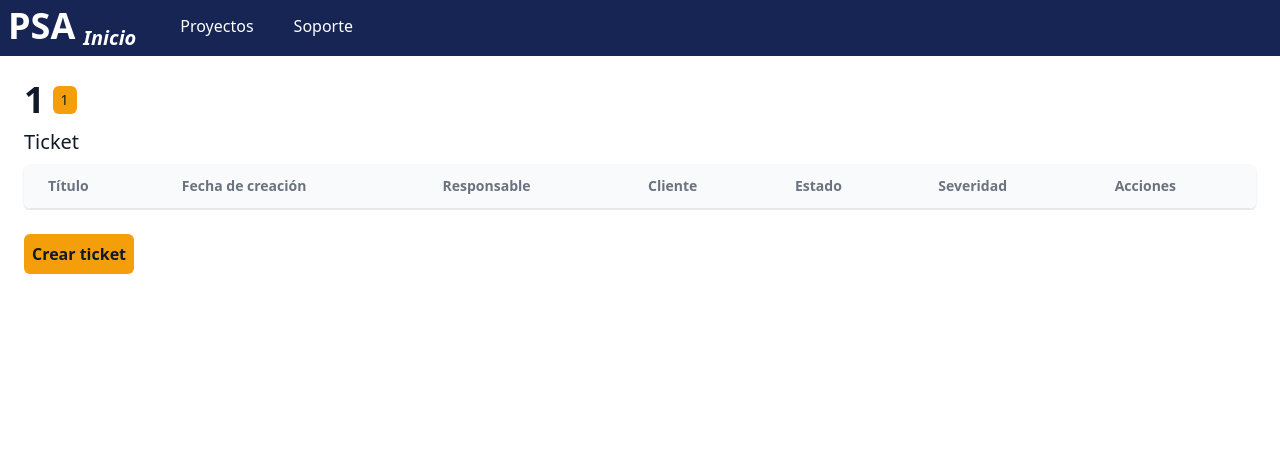
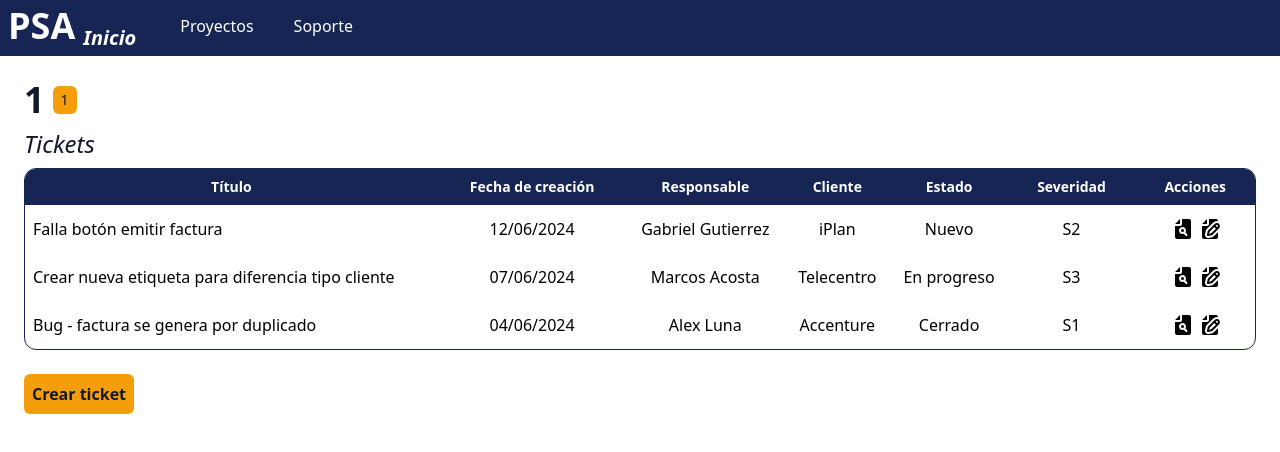
Before and after one commit to MatiasPriano/Sistema-De-Gestion-Front, a Next.js app: page /products/1/1/ in a window 1280 px wide. Shown: the top 452 px of the page. Built offline with nearby package versions, Linux system fonts and the light colour scheme.

Commit message:
Agrego mejoras en tabla de tickets + acciones de ver y editar y row selector decorativo

```diff
--- a/components/productGridRow.tsx
+++ b/components/productGridRow.tsx
@@ -4,7 +4,6 @@ interface ProductGridRowProps {
     name: string;
     version: string;
 }
-
 
 export default function ProductGridRow({ product }: {product: ProductGridRowProps}) {
 
@@ -20,7 +19,7 @@ export default function ProductGridRow({ product }: {product: ProductGridRowProp
     }
 
     return (
-        <tr key={`${product.name}`} className="h-10">
+        <tr key={`${product.name}`} className="h-10 hover:bg-blue-100">
             <td className="px-2 py-3 w-2/4">
                 <div className="flex items-center">
                     <div className="text-s font-medium text-gray-900 max-w-xs">
@@ -50,7 +49,8 @@ export default function ProductGridRow({ product }: {product: ProductGridRowProp
 
             <td className="px-2 py-3 w-1/4">
                 <div className="flex items-center justify-center">
-                    <button type="button" onClick={handleNewTicketButton} className="relative text-black hover:text-blue-600">
+                    <button type="button" onClick={handleNewTicketButton}
+                            className="bg-amber-500 relative text-black hover:text-blue-600 hover:bg-amber-200 rounded-md px-2 border">
                         <svg className="w-7 h-7" aria-hidden="true" xmlns="http://www.w3.org/2000/svg"
                                 width="24" height="24" fill="none" viewBox="0 0 24 24">
                             <path stroke="currentColor" stroke-linecap="round" stroke-linejoin="round" stroke-width="2" d="M18 9V4a1 1 0 0 0-1-1H8.914a1 1 0 0 0-.707.293L4.293 7.207A1 1 0 0 0 4 7.914V20a1 1 0 0 0 1 1h4M9 3v4a1 1 0 0 1-1 1H4m11 6v4m-2-2h4m3 0a5 5 0 1 1-10 0 5 5 0 0 1 10 0Z"/>
--- a/components/productsMock.tsx
+++ b/components/productsMock.tsx
@@ -9,3 +9,5 @@ const productsList = [
     ]
 
 export default productsList;
+
+//QUITAR LUEGO
--- a/components/ticketGridRow.tsx
+++ b/components/ticketGridRow.tsx
@@ -1,29 +1,63 @@
+import { useRouter } from "next/router";
+
 export default function TicketGridRow({ ticket }: {ticket: any}) {
 
+    const router = useRouter();
+    const { product, version, ticketId } = router.query;
+
+    const handleViewTicket = () => {
+        router.push(`/products/${product}/${version}/${ticket.id}`)
+    }
+
+    const handleEditTicket = () => {
+        router.push(`/products/${product}/${version}/${ticket.id}/edit`)
+    }
+
+
     return (
-        <tr key={`${ticket['title']}`}>
-            <td className="px-6 py-4 whitespace-no-wrap border-b border-gray-200">
+        <tr key={`${ticket['title']}`} className="hover:bg-blue-100">
+            <td className="px-2 py-3">
                 <div className="flex items-center">{ticket['title']}</div>
             </td>
 
-            <td className="px-6 py-4 whitespace-no-wrap border-b border-gray-200">
-                <div className="text-sm leading-5 text-gray-900">{ticket['creationDateTime']}</div>
+            <td className="px-2 py-3">
+                <div className="flex items-center justify-center">{ticket['createdDateTime']}</div>
             </td>
 
-            <td className="px-6 py-4 whitespace-no-wrap border-b border-gray-200">
-                <div className="flex items-center">{ticket['assignee']}</div>
+            <td className="px-2 py-3">
+                <div className="flex items-center justify-center">{ticket['assignee']}</div>
             </td>
 
-            <td className="px-6 py-4 whitespace-no-wrap border-b border-gray-200">
-                <div className="flex items-center">{ticket['client']}</div>
+            <td className="px-2 py-3">
+                <div className="flex items-center justify-center">{ticket['client']}</div>
             </td>
 
-            <td className="px-6 py-4 whitespace-no-wrap border-b border-gray-200">
-                <div className="flex items-center">{ticket['state']}</div>
+            <td className="px-2 py-3">
+                <div className="flex items-center justify-center">{ticket['state']}</div>
             </td>
 
-            <td className="px-6 py-4 whitespace-no-wrap border-b border-gray-200">
-                <div className="flex items-center">{ticket['severity']}</div>
+            <td className="px-2 py-3">
+                <div className="flex items-center justify-center">{ticket['severity']}</div>
+            </td>
+
+            <td className="px-2 py-3">
+                <div className="flex justify-center">
+                    <div className="flex items-center px-1">
+                        <button type="button" onClick={handleViewTicket} className="relative text-black hover:text-blue-600">
+                            <svg className="w-6 h-6" aria-hidden="true" xmlns="http://www.w3.org/2000/svg" width="24" height="24" fill="currentColor" viewBox="0 0 24 24">
+                                <path fill-rule="evenodd" d="M9 7V2.221a2 2 0 0 0-.5.365L4.586 6.5a2 2 0 0 0-.365.5H9Zm2 0V2h7a2 2 0 0 1 2 2v16a2 2 0 0 1-2 2H6a2 2 0 0 1-2-2V9h5a2 2 0 0 0 2-2Zm.5 5a1.5 1.5 0 1 0 0 3 1.5 1.5 0 0 0 0-3Zm0 5c.47 0 .917-.092 1.326-.26l1.967 1.967a1 1 0 0 0 1.414-1.414l-1.817-1.818A3.5 3.5 0 1 0 11.5 17Z" clip-rule="evenodd"/>
+                            </svg>
+                        </button>
+                    </div>
+                    <div className="flex items-center">
+                        <button type="button" onClick={handleEditTicket} className="relative text-black hover:text-blue-600">
+                            <svg className="w-6 h-6" aria-hidden="true" xmlns="http://www.w3.org/2000/svg" width="24" height="24" fill="currentColor" viewBox="0 0 24 24">
+                                <path fill-rule="evenodd" d="M8 7V2.221a2 2 0 0 0-.5.365L3.586 6.5a2 2 0 0 0-.365.5H8Zm2 0V2h7a2 2 0 0 1 2 2v.126a5.087 5.087 0 0 0-4.74 1.368v.001l-6.642 6.642a3 3 0 0 0-.82 1.532l-.74 3.692a3 3 0 0 0 3.53 3.53l3.694-.738a3 3 0 0 0 1.532-.82L19 15.149V20a2 2 0 0 1-2 2H5a2 2 0 0 1-2-2V9h5a2 2 0 0 0 2-2Z" clip-rule="evenodd"/>
+                                <path fill-rule="evenodd" d="M17.447 8.08a1.087 1.087 0 0 1 1.187.238l.002.001a1.088 1.088 0 0 1 0 1.539l-.377.377-1.54-1.542.373-.374.002-.001c.1-.102.22-.182.353-.237Zm-2.143 2.027-4.644 4.644-.385 1.924 1.925-.385 4.644-4.642-1.54-1.54Zm2.56-4.11a3.087 3.087 0 0 0-2.187.909l-6.645 6.645a1 1 0 0 0-.274.51l-.739 3.693a1 1 0 0 0 1.177 1.176l3.693-.738a1 1 0 0 0 .51-.274l6.65-6.646a3.088 3.088 0 0 0-2.185-5.275Z" clip-rule="evenodd"/>
+                            </svg>
+                        </button>
+                    </div>
+                </div>
             </td>
         </tr>
     )
--- /dev/null
+++ b/components/ticketsMock.tsx
@@ -0,0 +1,12 @@
+const ticketsList = [
+        {id: 1, title: 'Falla botón emitir factura', createdDateTime: '12/06/2024', assignee: 'Gabriel Gutierrez',
+             client: 'iPlan', state: 'Nuevo', severity: 'S2'},
+        {id: 2, title: 'Crear nueva etiqueta para diferencia tipo cliente', createdDateTime: '07/06/2024',
+            assignee: 'Marcos Acosta', client: 'Telecentro', state: 'En progreso', severity: 'S3'},
+        {id: 3, title: 'Bug - factura se genera por duplicado', createdDateTime: '04/06/2024', assignee: 'Alex Luna',
+             client: 'Accenture', state: 'Cerrado', severity: 'S1'},
+    ]
+
+export default ticketsList;
+
+//QUITAR LUEGO
--- a/components/versionHeader.tsx
+++ b/components/versionHeader.tsx
@@ -28,7 +28,7 @@ export default function VersionHeader ({ productId, versionId, ticketId, title }
                 </span>
             </div>
             <div className="flex justify-between mt-2 mb-2">
-                {title && <h2 className="text-xl decoration-gray-700  text-gray-900">{title}</h2>}
+                {title && <h2 className="text-2xl font-medium italic decoration-gray-700 text-gray-900">{title}</h2>}
                 {ticketId && <h2    className="text-xl text-gray-900 decoration-gray-400 hover:underline cursor-pointer"
                                     onClick={handleTicketIdLabel}
                 >
--- a/pages/products/[product]/[version].tsx
+++ b/pages/products/[product]/[version].tsx
@@ -2,22 +2,17 @@ import {useEffect, useState} from "react";
 import { useRouter } from 'next/router';
 import TicketGridRow from "@/components/ticketGridRow";
 import VersionHeader from "@/components/versionHeader";
+import ticketsList from "@/components/ticketsMock";
 
 function HeaderItem({ title }: { title: string }) {
-    return <th className="px-6 py-3 text-sm text-left text-gray-500 border-b border-gray-200 bg-gray-50">{title}</th>
+    return <th className="px-6 py-2 text-sm text-white bg-blue-950">{title}</th>
 }
 
 export default function Tickets() {
     const [list, setList] = useState([])
 
     useEffect(() => {
-
     }, [])
-
-
-    function create() {
-        alert('Se crea un ticket');
-    }
 
     const router = useRouter();
     const { product, version } = router.query;
@@ -33,11 +28,11 @@ export default function Tickets() {
                 <VersionHeader  productId={product as string}
                                 versionId={version as string}
                                 ticketId=""
-                                title="Ticket"
+                                title="Tickets"
                 />
                 <div className="flex flex-col">
                     <div className="overflow-x-auto sm:-mx-6 sm:px-6 lg:-mx-8 lg:px-8">
-                        <div className="inline-block min-w-full overflow-hidden align-middle border-b border-gray-200 shadow sm:rounded-lg">
+                        <div className='rounded-xl border border-blue-950 overflow-hidden'>
                             <table className="min-w-full">
                                 <thead>
                                 <tr>
@@ -52,7 +47,7 @@ export default function Tickets() {
                                 </thead>
 
                                 <tbody>
-                                {list.map((ticket) => (
+                                {ticketsList.map((ticket) => (
                                     <TicketGridRow key={ticket['title']} ticket={ticket} />
                                 ))}
                                 </tbody>
```
